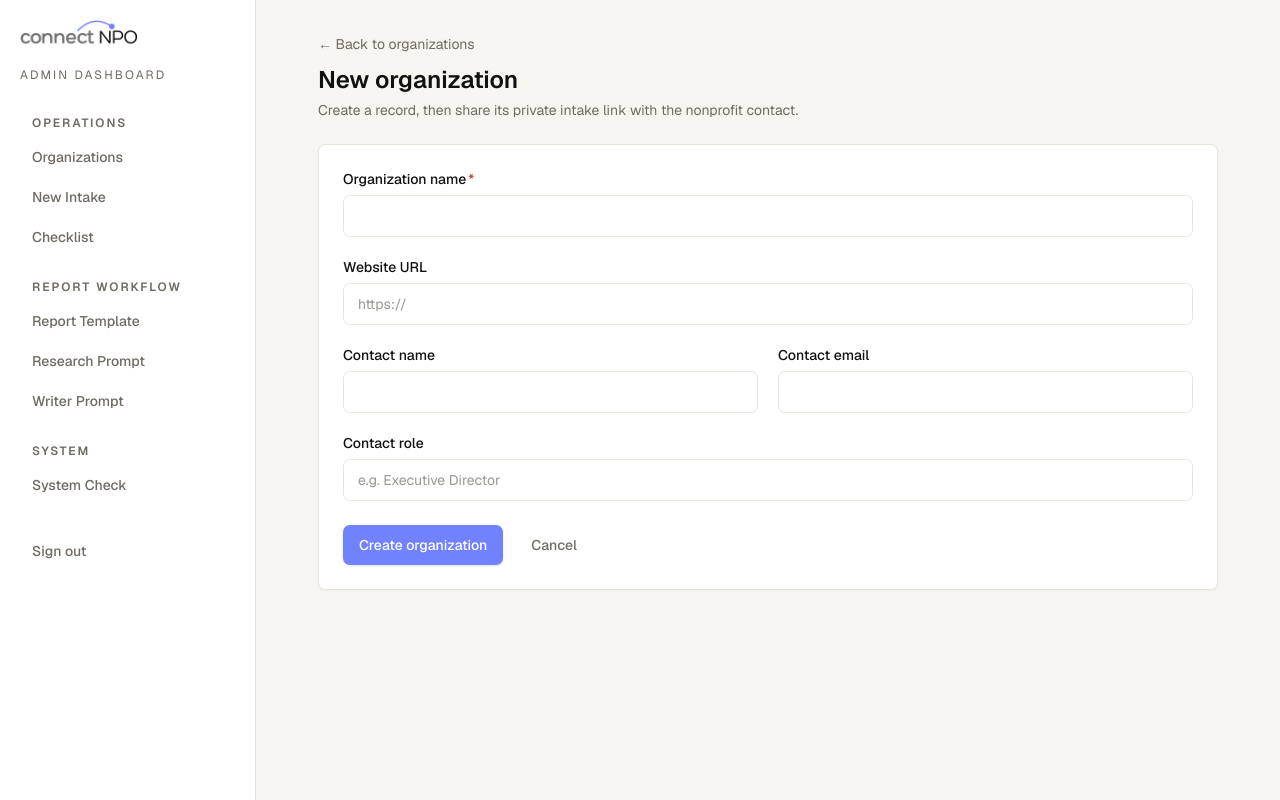
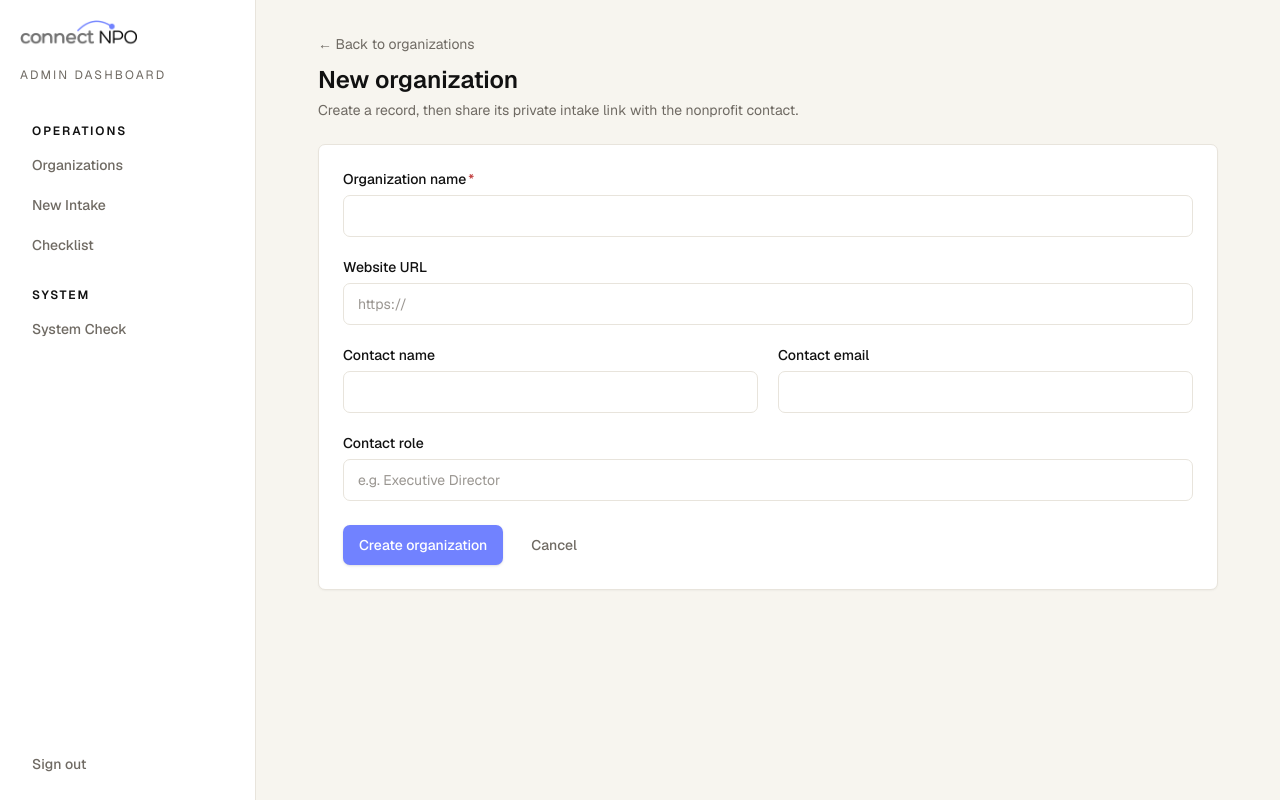
Before and after one commit to connectNPO/connectNPO_Intake-Dashboard, a Next.js app: page /admin/organizations/new in a window 1280 px wide. Built offline with nearby package versions, Linux system fonts and the light colour scheme.

Commit message:
fix: simplify admin sidebar interactions

```diff
--- a/src/app/admin/layout.tsx
+++ b/src/app/admin/layout.tsx
@@ -10,14 +10,6 @@ const navGroups = [
       { href: '/admin', label: 'Organizations' },
       { href: '/admin/organizations/new', label: 'New Intake' },
       { href: '/admin/operations-checklist', label: 'Checklist' },
-    ],
-  },
-  {
-    label: 'Report Workflow',
-    items: [
-      { href: '/admin/report-template', label: 'Report Template' },
-      { href: '/admin/research-agent-prompt', label: 'Research Prompt' },
-      { href: '/admin/report-writer-prompt', label: 'Writer Prompt' },
     ],
   },
   {
@@ -34,7 +26,7 @@ export default function AdminLayout({
   return (
     <div className="flex flex-1 flex-col bg-[#f7f5ef] lg:flex-row">
       <aside className="border-b border-border bg-surface lg:sticky lg:top-0 lg:flex lg:min-h-screen lg:w-64 lg:flex-col lg:border-b-0 lg:border-r">
-        <div className="flex min-h-16 items-center justify-between gap-4 px-4 lg:min-h-0 lg:flex-col lg:items-stretch lg:justify-start lg:gap-8 lg:px-5 lg:py-5">
+        <div className="flex min-h-16 items-center justify-between gap-4 px-4 lg:min-h-screen lg:flex-col lg:items-stretch lg:justify-start lg:gap-10 lg:px-5 lg:py-5">
           <div className="flex items-center justify-between gap-3 lg:block">
             <Logo />
             <p className="hidden text-xs uppercase tracking-[0.18em] text-muted lg:mt-3 lg:block">
@@ -45,7 +37,7 @@ export default function AdminLayout({
           <nav className="hidden flex-1 flex-col gap-6 lg:flex" aria-label="Admin navigation">
             {navGroups.map((group) => (
               <div key={group.label} className="flex flex-col gap-2">
-                <p className="px-3 text-xs font-semibold uppercase tracking-[0.16em] text-muted">
+                <p className="px-3 text-xs font-semibold uppercase tracking-[0.16em] text-[#111111]">
                   {group.label}
                 </p>
                 <div className="flex flex-col gap-1">
--- a/src/app/globals.css
+++ b/src/app/globals.css
@@ -35,6 +35,17 @@ body {
     "Segoe UI", Roboto, Arial, sans-serif;
 }
 
+button,
+a,
+[role='button'] {
+  cursor: pointer;
+}
+
+button:disabled,
+[aria-disabled='true'] {
+  cursor: not-allowed;
+}
+
 /* Consistent, accessible focus ring across interactive elements */
 *:focus-visible {
   outline: 2px solid var(--primary);
```
